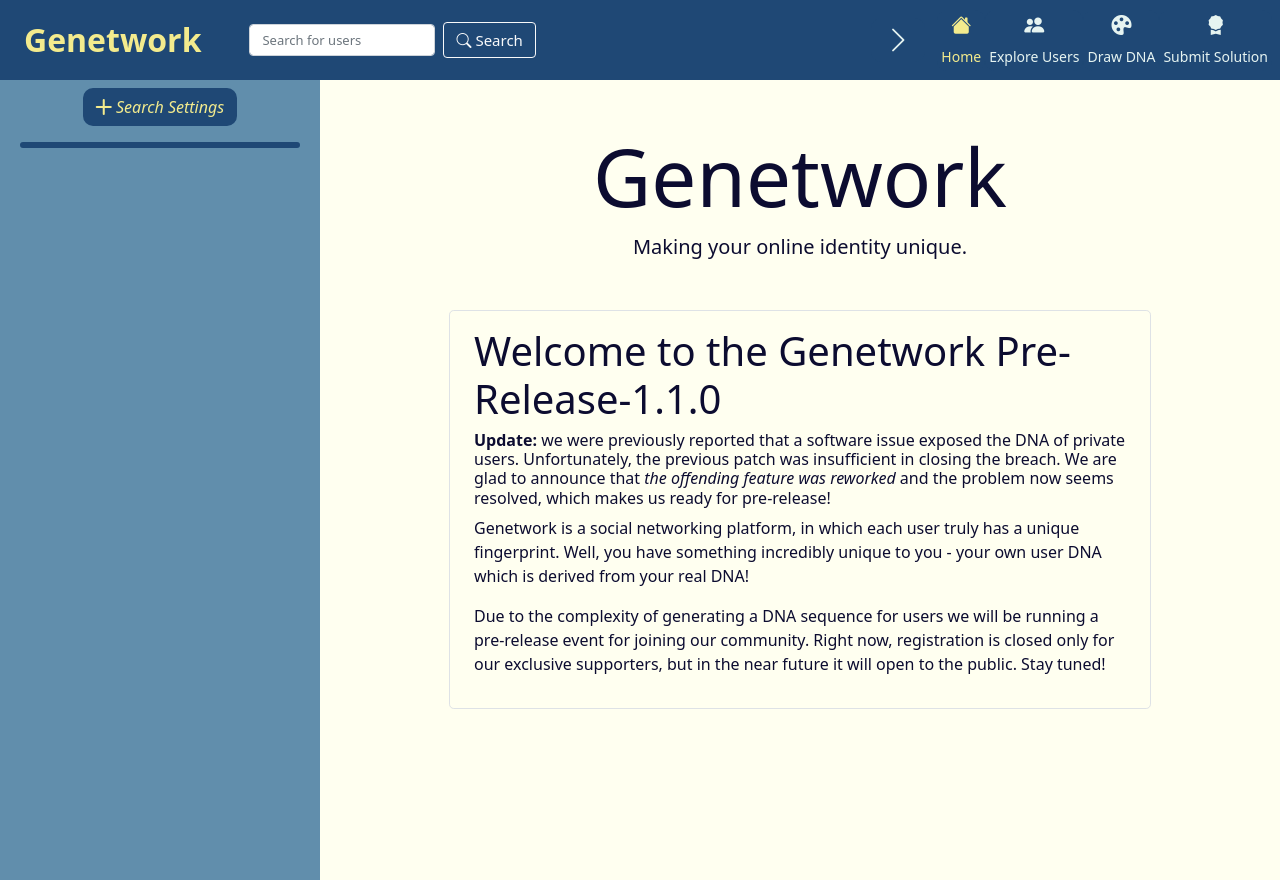
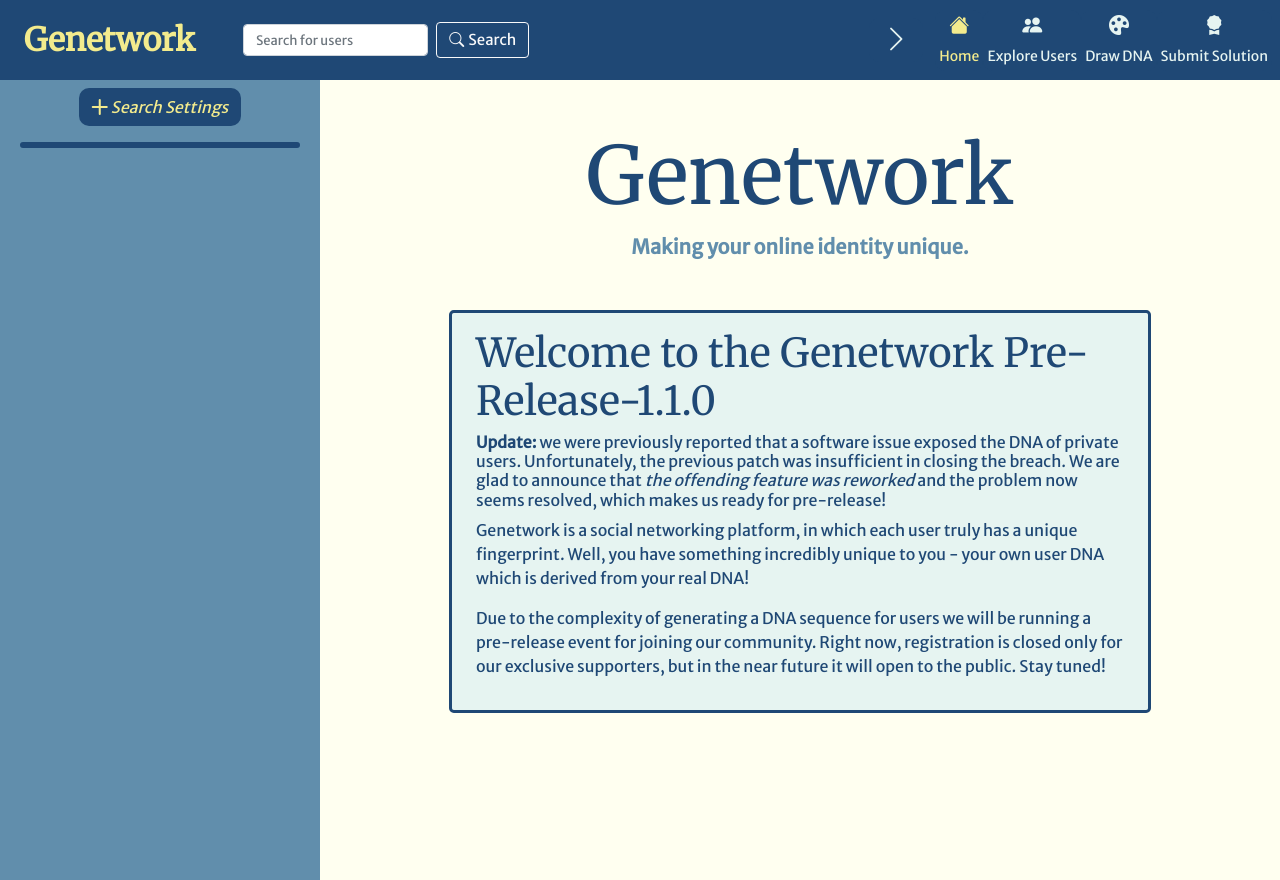
Before and after one commit to CiniMinis/workshop-project, a Flask app: page / in a window 1280 px wide. Run offline with Flask 2, Linux system fonts and the light colour scheme; data comes from the database, SQL or seed files in the repository.

Commit message:
Final Visual Update
Font and color updates
Updated the private user svg too

```diff
--- a/server/app/static/main.css
+++ b/server/app/static/main.css
@@ -1,5 +1,6 @@
 /* Bootstrap Icons */
 @import url("https://cdn.jsdelivr.net/npm/bootstrap-icons@1.5.0/font/bootstrap-icons.css");
+@import url('https://fonts.googleapis.com/css2?family=Merriweather+Sans&family=Merriweather&display=swap');
 
 :root {
     --main-color: #618eac;
@@ -13,7 +14,13 @@
 body {
     background-color: var(--white);
     color: var(--black);
+    font-family: 'Merriweather Sans', sans-serif;
 }
+
+.heading-font {
+    font-family: 'Merriweather', serif;
+}
+
 
 canvas.avatar {
     width: 200px;
@@ -36,20 +43,20 @@
     color: var(--light-color) !important;
 }
 
-.highlight-text {
+.highlight-text, .highlight-text:hover {
     color: var(--highlight-color);
 }
 
-.highlight-text:hover {
-    color: var(--highlight-color);
-}
-
-.light-text {
+.light-text, .light-text:hover {
     color: var(--light-color);
 }
 
-.light-text:hover {
-    color: var(--light-color);
+.dark-text {
+    color: var(--dark-color) !important;
+}
+
+.main-text, .dark-text .text-muted{
+    color: var(--main-color) !important;
 }
 
 .dark-btn {
@@ -61,6 +68,8 @@
 .dark-btn:hover {
     background-color: var(--main-color);
     color: var(--light-color);
+    border-color: var(--dark-color);
+    border-width: 2px;
 }
 
 .dark-btn.active {
@@ -70,6 +79,8 @@
 .dark-btn.active:hover {
     background-color: var(--highlight-color);
     color: var(--main-color);
+    border-color: var(--dark-color);
+    border-width: 2px;
 }
 
 .highlight-btn {
@@ -80,6 +91,8 @@
 .highlight-btn:hover {
     background-color: var(--main-color);
     color: var(--highlight-color);
+    border-color: var(--dark-color);
+    border-width: 2px;
 }
 
 .navbar {
@@ -179,6 +192,7 @@
     opacity: 0.8;
     font-weight: bold;
     font-size: 0.8vw;
+    background-color: var(--white);
 }
 
 .query-user > .avatar {
@@ -204,3 +218,8 @@
 #dnaToDraw {
     font-size: 1.6vw !important;
 }
+
+.lead {
+    font-weight: bold;
+    color: var(--main-color);
+}
--- a/server/app/views/draw.jinja
+++ b/server/app/views/draw.jinja
@@ -7,7 +7,7 @@
     <div class="container pt-4 ps-0 m-0">
         <div class="row">
             <div class="col-6 offset-1 d-flex">
-                <h2 class="display-2 text-center align-self-center">
+                <h2 class="display-4 text-center align-self-center heading-font dark-text">
                     Draw <small class="text-muted"> Anything You Can Imagine</small>
                 </h2>
             </div>
--- a/server/app/views/explore.jinja
+++ b/server/app/views/explore.jinja
@@ -5,7 +5,7 @@
 {% block content %}
     <script src='/static/explore.js'></script>
     <center>
-        <h2 class="display-2">
+        <h2 class="display-4 heading-font dark-text">
             Explore <small class="text-muted"> Our Great Community</small>
         </h2>
         <br/>
--- a/server/app/views/index_base.jinja
+++ b/server/app/views/index_base.jinja
@@ -3,14 +3,14 @@
 {% block content %}
 
     <center>
-        <h1 class="display-1 pt-5">
+        <h1 class="display-1 pt-5 heading-font dark-text">
             Genetwork
         </h1>
-        <p class="lead">
+        <p class="lead main-text">
             Making your online identity unique.
         </p>
     </center>
-    <div class="container rounded-3 border py-3 w-75 mt-5">
+    <div class="container rounded-3 light-box py-3 w-75 mt-5">
         {% block index_content %}
         {% endblock %}
     </div>
--- a/server/app/views/index_easy.jinja
+++ b/server/app/views/index_easy.jinja
@@ -1,7 +1,7 @@
 {% extends 'index_base.jinja' %}
 
 {% block index_content %}
-    <h2 class="display-6">
+    <h2 class="display-6 heading-font">
         Welcome to the Genetwork Beta-1.0.2
     </h2>
     <p>
--- a/server/app/views/index_hard.jinja
+++ b/server/app/views/index_hard.jinja
@@ -1,7 +1,7 @@
 {% extends 'index_base.jinja' %}
 
 {% block index_content %}
-    <h2 class="display-6">
+    <h2 class="display-6 heading-font">
         Welcome to the Genetwork Pre-Release-1.1.0
     </h2>
     <p class="h6">
--- a/server/app/views/index_medium.jinja
+++ b/server/app/views/index_medium.jinja
@@ -1,7 +1,7 @@
 {% extends 'index_base.jinja' %}
 
 {% block index_content %}
-    <h2 class="display-6">
+    <h2 class="display-6 heading-font">
         Welcome to the Genetwork Beta-1.0.13
     </h2>
     <p><b>
--- a/server/app/views/profile.jinja
+++ b/server/app/views/profile.jinja
@@ -14,7 +14,7 @@
             </div>
             <div class="col-6 d-flex">
                 <div class="container-fluid align-self-end m-0 p-0">
-                    <h1 class="display-1">
+                    <h1 class="display-5 heading-font dark-text">
                         {{user.name}}
                     </h1>
                     <p class="lead">
--- a/server/app/views/search.jinja
+++ b/server/app/views/search.jinja
@@ -4,7 +4,7 @@
 
 {% block content %}
     <center>
-        <h2 class="display-2">
+        <h2 class="display-4 heading-font dark-text">
             <small class="text-muted">Found</small> {{users | length}} <small class="text-muted">Matching
                 {% if users | length == 1 %}
                     User
--- a/server/app/views/snippets/navbar.jinja
+++ b/server/app/views/snippets/navbar.jinja
@@ -18,7 +18,7 @@
 <!-- Navbar snippet -->
 <nav class="navbar color-dark py-0">
     <!-- Brand -->
-    <a href="#" class="navbar-brand highlight-text px-4 py-0 me-4 fw-bold">
+    <a href="#" class="navbar-brand highlight-text px-4 py-0 me-4 fw-bold heading-font">
         Genetwork
     </a>
 
--- a/server/app/views/snippets/sidebar.jinja
+++ b/server/app/views/snippets/sidebar.jinja
@@ -51,7 +51,7 @@
 
 <div class="row fixed-bottom">
     <div class="col-{{sidebar_col_size}} d-flex justify-content-center pb-2">
-        <button onclick='$(window).scrollTop(0)' type="button" class="btn btn-light btn-lg" id="scrollTopBtn">
+        <button onclick='$(window).scrollTop(0)' type="button" class="btn highlight-btn btn-lg border-2" id="scrollTopBtn">
             <i class="bi bi-caret-up-fill"></i>
         </button>
     </div>
```
Also changed, not shown: todo.md (+1 -1 lines), server/app/static/img/avatar/private.svg.
